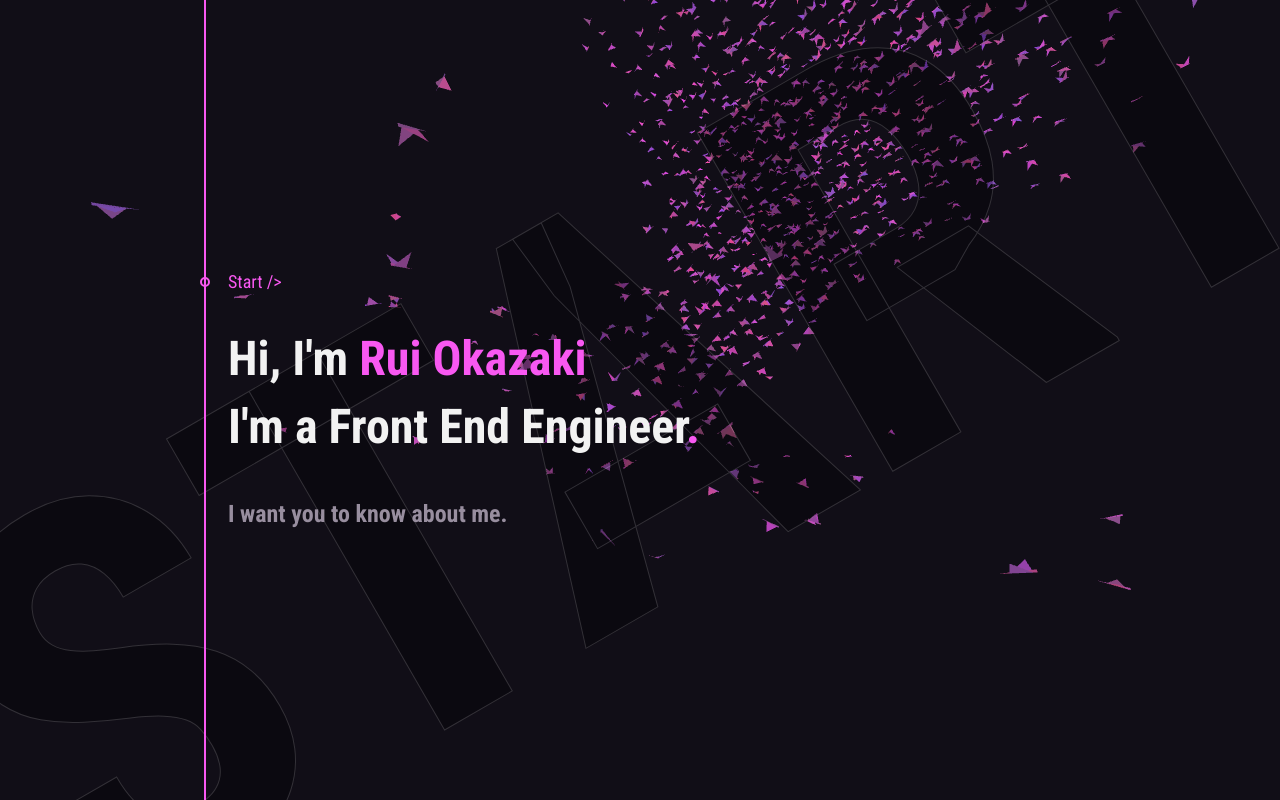
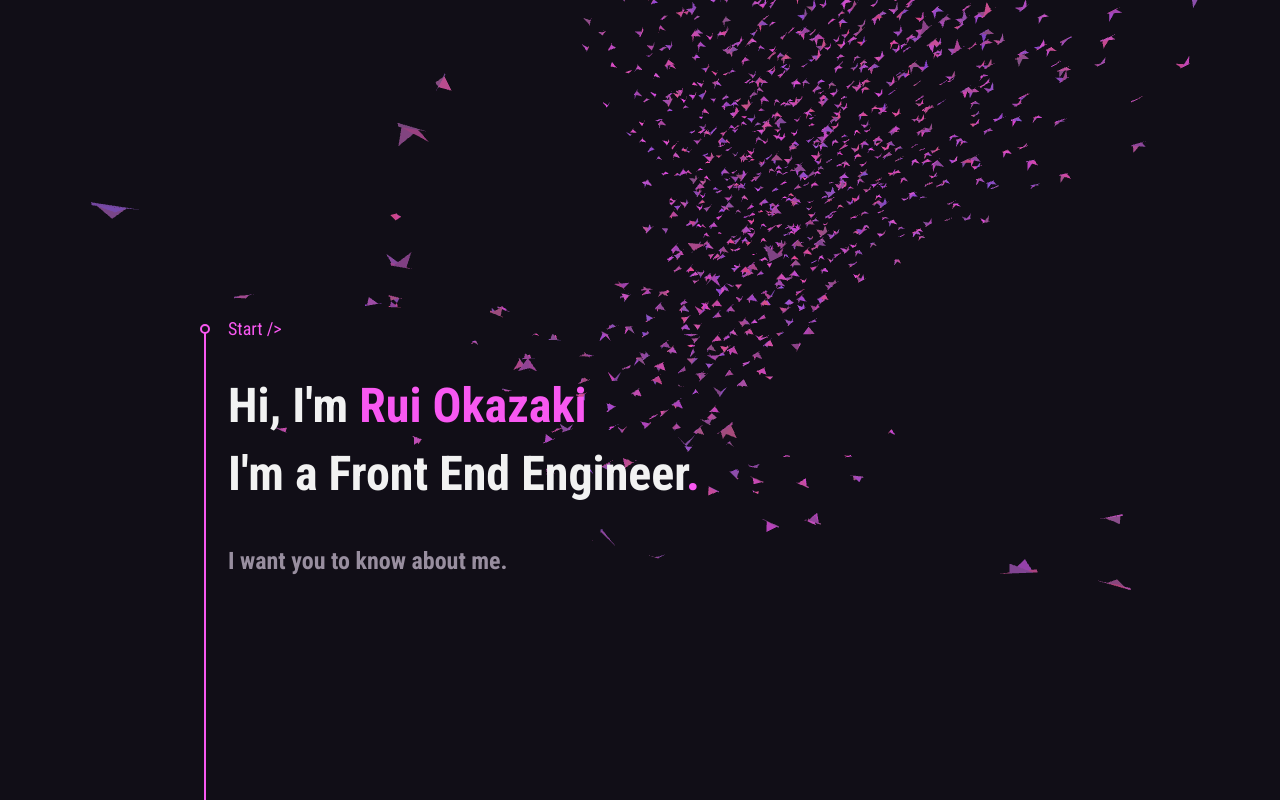
Before and after one commit to ruiokazaki-archive/portfolio-react, a React (Create React App) app: page / in a window 1280 px wide. Shown: the top 800 px of the page. Built offline with nearby package versions, Linux system fonts and the light colour scheme.

Commit message:
update: SectionBackground を削除

```diff
--- a/src/components/templates/SectionFirstWrap.style.tsx
+++ b/src/components/templates/SectionFirstWrap.style.tsx
@@ -7,6 +7,10 @@ const SectionLastWrapStyle = styled.div`
   justify-content: center;
   align-items: center;
   height: 100vh;
+  & > div {
+    height: 40vh;
+  }
 `;
+
 const SectionLastWrap = tw(SectionLastWrapStyle)`relative background`;
 export default SectionLastWrap;
--- a/src/components/templates/SectionFirstWrap.tsx
+++ b/src/components/templates/SectionFirstWrap.tsx
@@ -1,8 +1,7 @@
 import { VFC, ReactNode } from 'react';
 import SectionFirstWrap from './SectionFirstWrap.style';
+import SectionFirstTitle from '../atoms/SectionFirstTitle';
 import ContentWrap from './ContentWrap';
-import SectionBackground from '../../containers/molecules/SectionBackground';
-import SectionTitle from '../atoms/SectionTitle';
 
 type Props = {
   sectionTitle: string;
@@ -11,9 +10,8 @@ type Props = {
 
 const Section: VFC<Props> = ({ sectionTitle, children }) => (
   <SectionFirstWrap>
-    <SectionBackground sectionTitle={sectionTitle} />
     <ContentWrap>
-      <SectionTitle sectionTitle={sectionTitle} />
+      <SectionFirstTitle sectionTitle={sectionTitle} />
       {children}
     </ContentWrap>
   </SectionFirstWrap>
```
